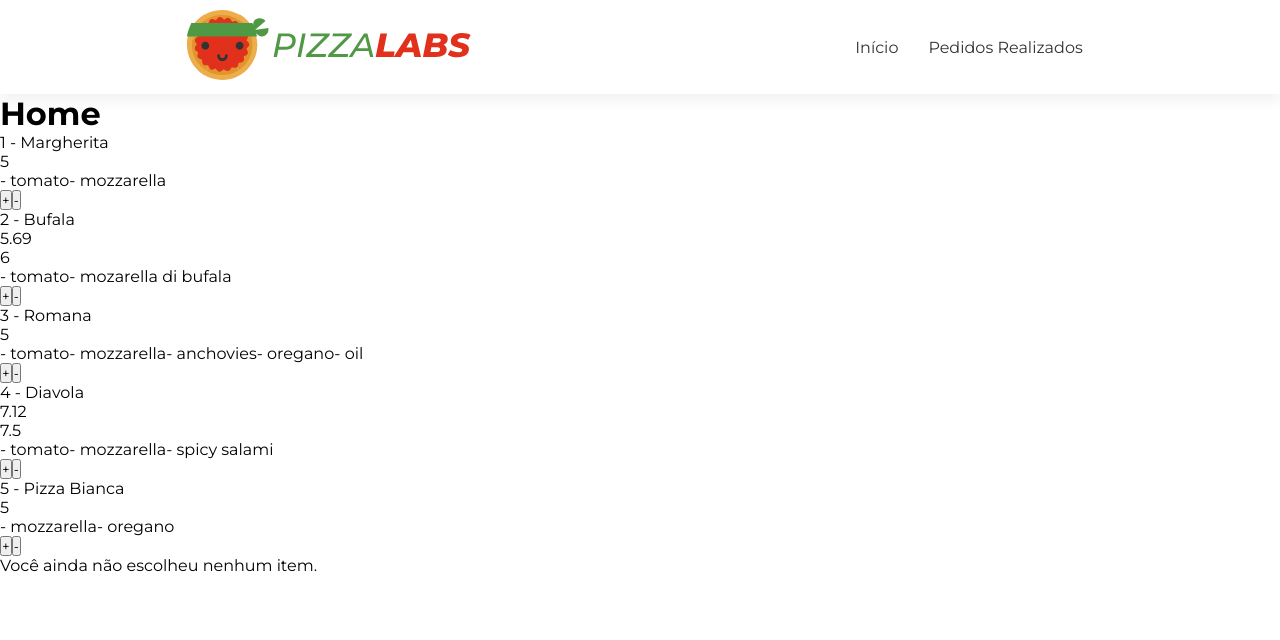
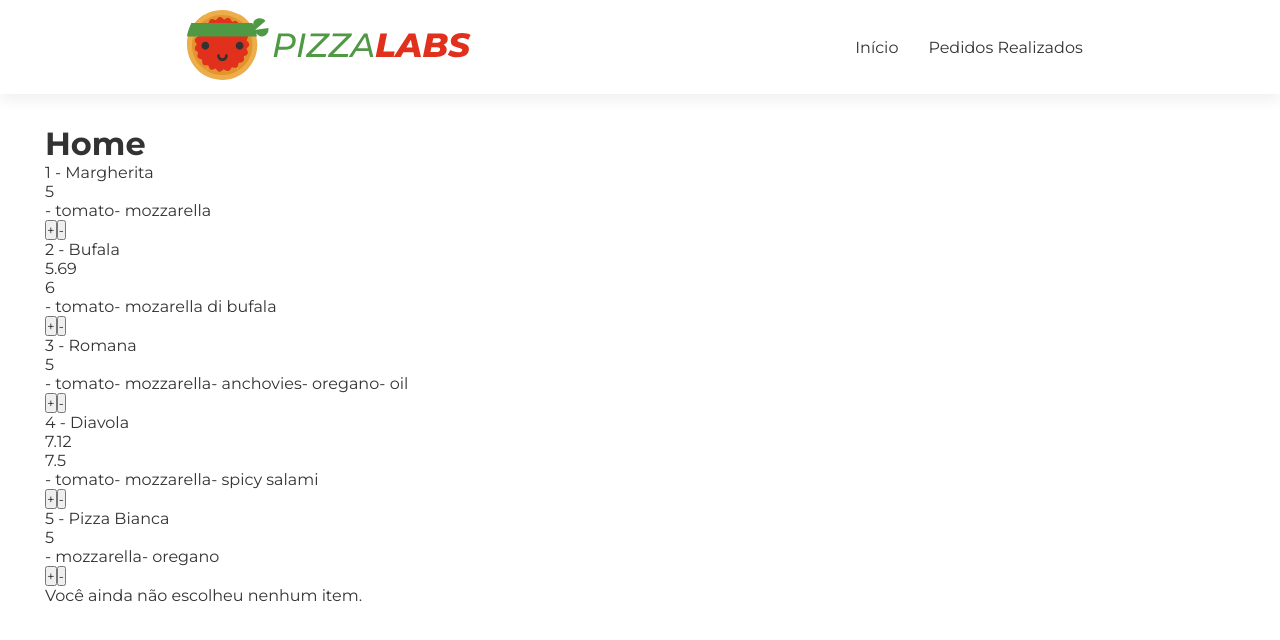
Before and after one commit to savifon/pizza-labs, a React (Create React App) app: page / in a window 1280 px wide. Shown: the top 640 px of the page. Built offline with nearby package versions, Linux system fonts and the light colour scheme.

Commit message:
div container

```diff
--- a/src/pages/Home/index.jsx
+++ b/src/pages/Home/index.jsx
@@ -2,8 +2,8 @@ import React, { useContext } from "react";
 
 import data from "../../server/pizzas.json";
 import { rounded } from "../../utils/format";
-
 import { CartContext } from "../../context/CartContext";
+import { Container } from "../../styles/globalStyle";
 
 const Home = () => {
   const { cart, priceCart, add, remove, checkout } = useContext(CartContext);
@@ -16,7 +16,7 @@ const Home = () => {
   }));
 
   return (
-    <>
+    <Container>
       <h1>Home</h1>
 
       {products.length ? (
@@ -47,7 +47,7 @@ const Home = () => {
       ) : (
         <p>Você ainda não escolheu nenhum item.</p>
       )}
-    </>
+    </Container>
   );
 };
 
--- a/src/pages/Orders/index.jsx
+++ b/src/pages/Orders/index.jsx
@@ -1,12 +1,13 @@
 import React, { useContext } from "react";
 
 import { CartContext } from "../../context/CartContext";
+import { Container } from "../../styles/globalStyle";
 
 const Orders = () => {
   const { orders } = useContext(CartContext);
 
   return (
-    <>
+    <Container>
       <h1>Orders</h1>
 
       {orders &&
@@ -19,7 +20,7 @@ const Orders = () => {
             <span>{order.price}</span>
           </p>
         ))}
-    </>
+    </Container>
   );
 };
 
--- a/src/styles/globalStyle.js
+++ b/src/styles/globalStyle.js
@@ -1,4 +1,4 @@
-import { createGlobalStyle } from "styled-components";
+import styled, { createGlobalStyle } from "styled-components";
 
 export default createGlobalStyle`
   :root {
@@ -17,6 +17,7 @@ export default createGlobalStyle`
     outline: none;
     box-sizing: border-box;
     font-family: "Montserrat", sans-serif;
+    color: var(--colorText);
   }
 
   a {
@@ -24,3 +25,10 @@ export default createGlobalStyle`
     color: #4f9844;
   }
 `;
+
+export const Container = styled.div`
+  display: block;
+  margin: 0 auto;
+  padding: 30px;
+  max-width: 1250px;
+`;
```
Also changed, not shown: src/pages/Order/index.jsx (added).
